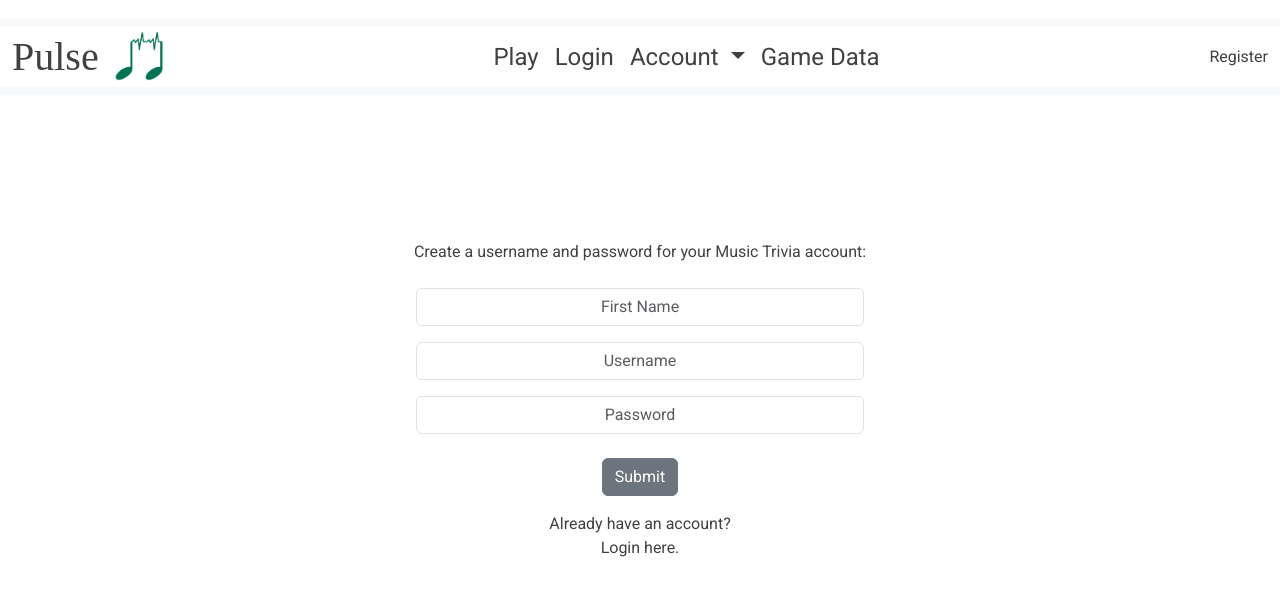
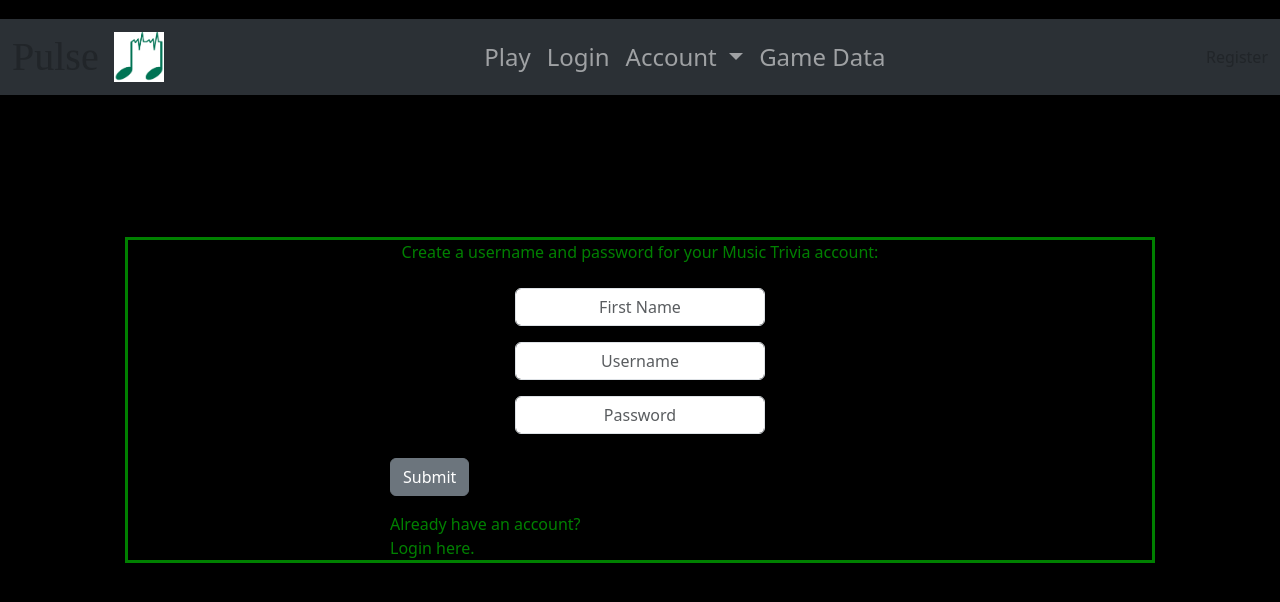
Before and after one commit to drs0057/Pulse, a Flask app: page /register in a window 1280 px wide. Shown: the top 602 px of the page. Run offline with Flask 3, Linux system fonts and the light colour scheme; parts of the project's set-up code (start-up, migrations or seed data) failed here and were passed over.

Commit message:
Trying some experimental CSS changes, namely using flexboxes.

```diff
--- a/static/gamedata_style.css
+++ b/static/gamedata_style.css
@@ -30,7 +30,7 @@
 }
 
 .card {
-    background-color: white;
+    background-color: #c6f5ce;
     padding: 20px;
     margin-bottom: 20px;
     border-radius: 10px;
@@ -51,7 +51,7 @@
     font-size: 1.7em;
     color: #307156;
     margin-bottom: 15px;
-    background-color: white;
+    background-color: #c6f5ce;
 }
 
 .card-body {
--- a/static/style.css
+++ b/static/style.css
@@ -1,25 +1,36 @@
-body, .navbar.navbar-expand-lg.bg-body-tertiary .nav-link, .container-fluid{
-    font-family: 'Roboto';
-    color: #404240;
-    background-color: white;
+/* HOVER COLOR = #307156; */
+/* BANNER COLOR = #8096ad */
+body {
+    background-color: black !important;
 }
-.navbar.navbar-expand-lg.bg-body-tertiary{
+.block-content-wrapper{
+    width: 80%;
+    margin: auto;
+    top: 50%;
+    left: 50%;
+    transform: translate(-50%, -50%);
+    position: absolute;
+
+    /* Flexbox Properties */
+    display: flex;
+    flex-direction: column;
+    justify-content: center;
+    align-items: center;
+}
+.nav-item:hover{
+    color: green;
+}
+.custom-navbar{
     margin-top: 1.5%;
+    --bs-navbar-bg: #516f8f;
+    --bs-navbar-color: white;
 }
-.navbar.navbar-expand-lg.bg-body-tertiary .nav-link:hover, .sub-nav-link:hover, .link:hover{
+.link:hover, .sub-nav-link:hover{
     color: #307156;
 }
 .link{
     text-decoration: none;
-    color: #404240;
-}
-.wrapper{
-   width: 70%;
-   position: absolute;
-   top: 50%;
-   left: 50%;
-   transform: translate(-50%, -50%);
-   text-align: center;
+    color: green;
 }
 .login-field{
     width: 50%;
@@ -45,11 +56,34 @@
     padding: 0;
     font-size: 12px;
 }
+
+/* IMAGES */
+.user-profile-picture {
+    width: 60px;
+    height: 60px;
+}
 .img-rounded {
     border-radius: 8px;
     box-shadow: 4px 4px 4px rgba(0, 0, 0, 0.5);
     margin-bottom: 10px;
 }
+
+.account-media {
+    display: flex;
+    margin: auto;
+    margin-bottom: 2rem;
+    background-color: #307156;
+    padding: 20px;
+    border-radius: 10px;
+    box-shadow: 0 2px 4px rgba(0,0,0,0.3);
+    width: 20%
+}
+
+.my-button {
+    background-color: #307156 !important;
+}
+
+
 /* * {
   outline: 1px solid red;
 } */
--- a/templates/base.html
+++ b/templates/base.html
@@ -4,6 +4,9 @@
 <head>
     <meta charset="utf-8">
     <meta name="viewport" content="width=device-width, initial-scale=1">
+    <script src="https://cdn.jsdelivr.net/npm/bootstrap@5.3.0-alpha3/dist/js/bootstrap.bundle.min.js"
+    integrity="sha384-ENjdO4Dr2bkBIFxQpeoTz1HIcje39Wm4jDKdf19U8gI4ddQ3GYNS7NTKfAdVQSZe"
+    crossorigin="anonymous"></script>
     <link href="https://cdn.jsdelivr.net/npm/bootstrap@5.3.0-alpha3/dist/css/bootstrap.min.css" rel="stylesheet"
         integrity="sha384-KK94CHFLLe+nY2dmCWGMq91rCGa5gtU4mk92HdvYe+M/SXH301p5ILy+dN9+nJOZ" crossorigin="anonymous">
     <link href="https://fonts.googleapis.com/css?family=Roboto&display=swap" rel="stylesheet">
@@ -13,7 +16,7 @@
 </head>
 
 <body>
-    <nav class="navbar navbar-expand-lg bg-body-tertiary">
+    <nav class="navbar navbar-expand-lg bg-body-tertiary custom-navbar" data-bs-theme="dark">
         <div class="container-fluid">
             <a class="nav-link disabled fs-1" style="font-family: Copperplate;" ref="#">Pulse</a>
             <img style="width: 5%; max-width: 50px; margin-left: 15px;" src="../static/pulse.jpeg">
@@ -49,7 +52,6 @@
             </div>
         </div>
     </nav>
-    <div class="container-fluid">
     <p></p>
     {% with messages = get_flashed_messages() %}
         {% if messages %}
@@ -58,12 +60,10 @@
             {% endfor %}
         {% endif %}
     {% endwith %}
+    <div class="block-content-wrapper test1">
         {% block content %}
         {% endblock %}
     </div>
-    <script src="https://cdn.jsdelivr.net/npm/bootstrap@5.3.0-alpha3/dist/js/bootstrap.bundle.min.js"
-    integrity="sha384-ENjdO4Dr2bkBIFxQpeoTz1HIcje39Wm4jDKdf19U8gI4ddQ3GYNS7NTKfAdVQSZe"
-    crossorigin="anonymous"></script>
 </body>
 
 </html>
--- a/templates/game_data.html
+++ b/templates/game_data.html
@@ -27,7 +27,7 @@
                 <div class="media-body">
                     <div>Album:</div>
                     <div class="data-result">{{album[0]}}</div>
-                    <div>Average time to recognize a song from "{{album[0]}}"":</div>
+                    <div>Average time to recognize a song from "{{album[0]}}":</div>
                     <div class="data-result">{{album[1]}} seconds</div>
                 </div>
             </div>
@@ -50,8 +50,8 @@
         <div class="card-body">
             <div>Total games played:</div>
             <div class="data-result">{{gamedata.games_played}}</div>
-            <div>The chance you recognize a song:</div>
-            <div class="data-result">{{gamedata.chance_to_recognize}}%</div>
+            <div>Chance to recognize a song:</div>
+            <div class="data-result">{{gamedata.chance_to_recognize}} %</div>
             <div>Average guess time:</div>
             <div class="data-result">{{gamedata.avg_guess_time}} seconds</div>
         </div>
--- a/templates/play_artist.html
+++ b/templates/play_artist.html
@@ -13,7 +13,7 @@
 var songs = JSON.parse('{{ songs|tojson }}');
 var total_songs = songs.length;
 var guesses = [];
-var testing = true;
+var testing = false;
 
 
 // ----- UTILITY FUNCTIONS ---- //
@@ -113,7 +113,7 @@
 
 
 function playSong(device_id, uri) {
-    if (testing === true) {
+    if (testing == true) {
         return;
     }
     console.log('Song playing')
@@ -239,7 +239,7 @@
 </script>
 <link rel="stylesheet" type="text/css" href="{{url_for('static', filename='style.css')}}">
 <body>
-    <div class="wrapper">
+    <div style="padding-top: 50px;" class="wrapper">
         <p id="song-data" class="subtext"></p>
         <p id="timerDisplay" class="subtext">Time Remaining: 20s</p>
         <img class="img-rounded" style="width: 40%; max-width: 400px;" id="album-image" src="">
```
Also changed, not shown: templates/account.html (+13 -3 lines), templates/play.html (+20 -21 lines). Lines whose indentation alone changed are shown as unchanged.
